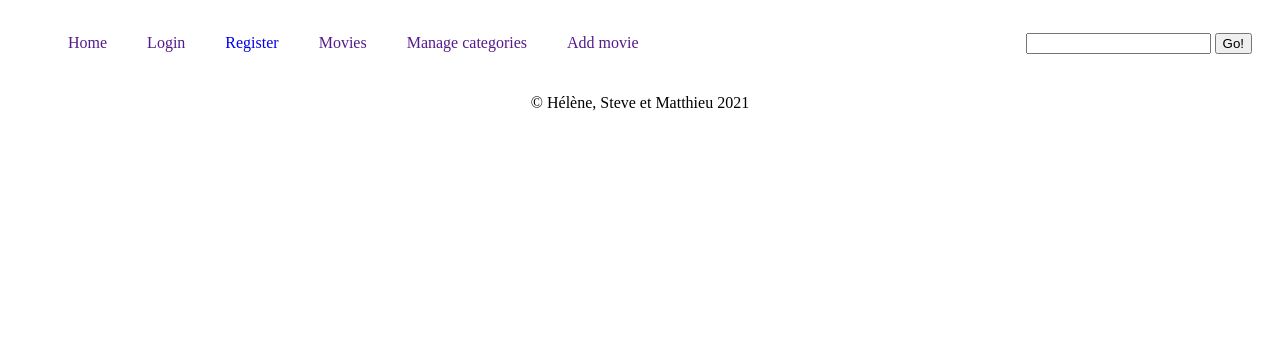
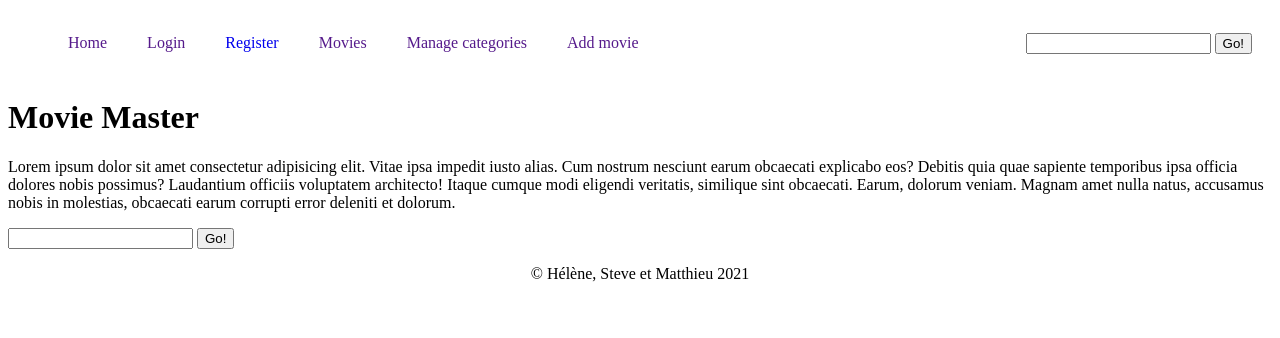
Before and after one commit to LNetlesgrimm/Movie-project-hsm, a PHP site: page / in a window 1280 px wide. Shown: the top 338 px of the page. Run offline with PHP 8.4, Linux system fonts and the light colour scheme.

Commit message:
Update index.php

```diff
--- a/index.php
+++ b/index.php
@@ -22,6 +22,16 @@
 
     </nav>
     <main>
+        <h1>Movie Master</h1>
+
+        <p>Lorem ipsum dolor sit amet consectetur adipisicing elit. Vitae ipsa impedit iusto alias. Cum nostrum nesciunt earum obcaecati explicabo eos? Debitis quia quae sapiente temporibus ipsa officia dolores nobis possimus?
+            Laudantium officiis voluptatem architecto! Itaque cumque modi eligendi veritatis, similique sint obcaecati. Earum, dolorum veniam. Magnam amet nulla natus, accusamus nobis in molestias, obcaecati earum corrupti error deleniti et dolorum.</p>
+
+        <form action="" method="post">
+            <input type="text" name="find" id="find">
+            <input type="submit" value="Go!">
+
+        </form>
 
     </main>
     <footer>
```
